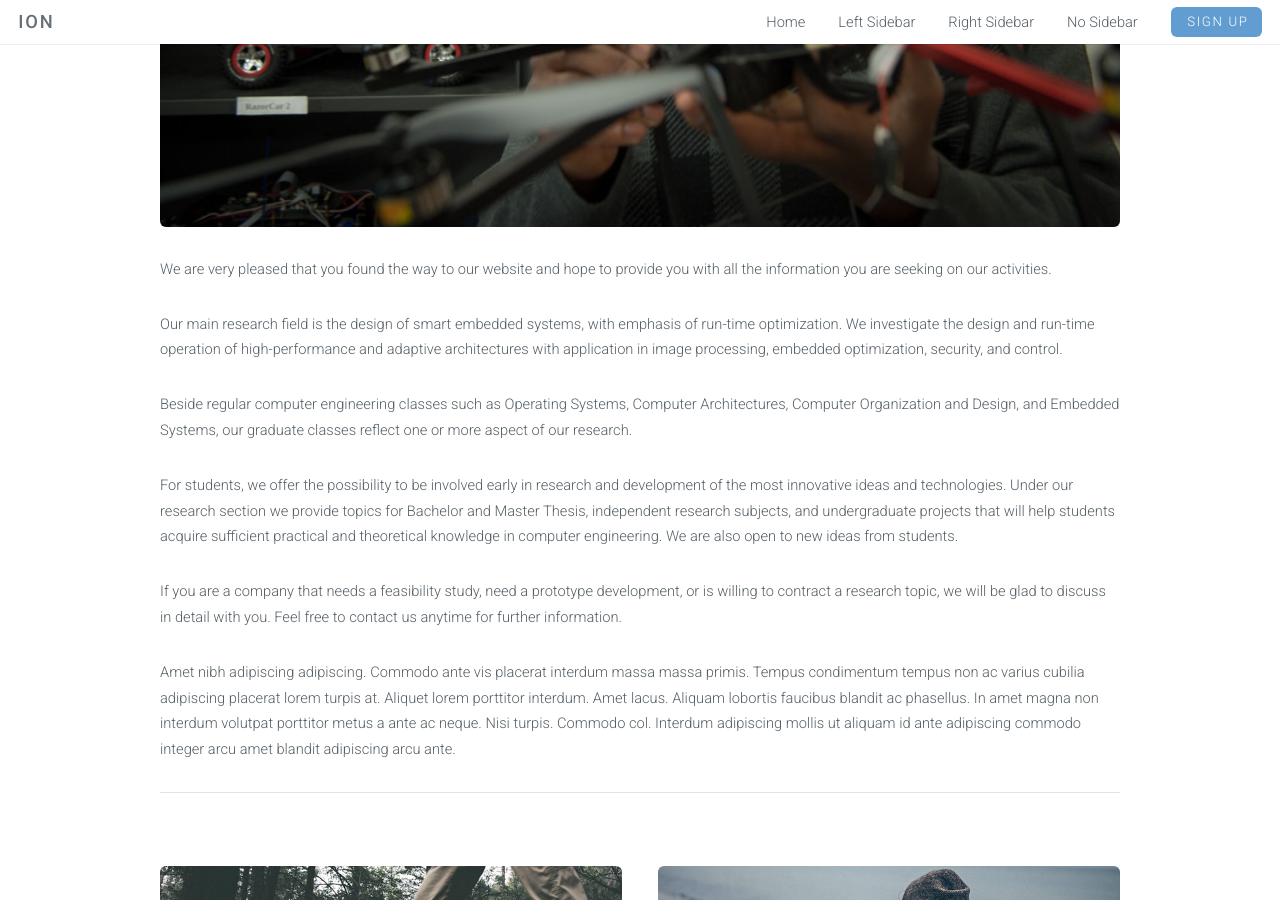
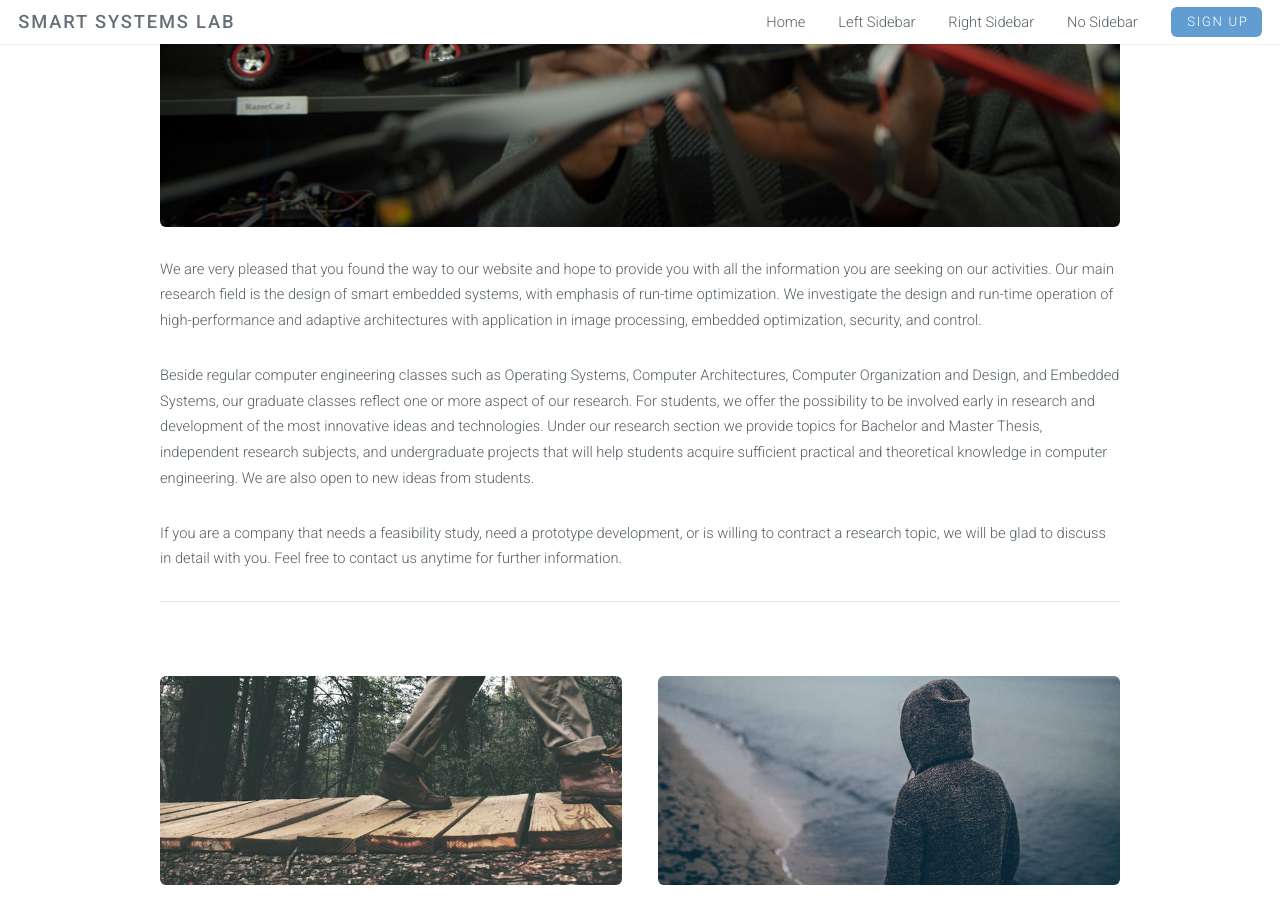
Before and after one commit to smartsystemslab-uf/smartsystemslab-uf.github.io, a Jekyll site: the page no-sidebar.html, which Jekyll copies as it is, in a window 1280 px wide and 900 px high, scrolled down 742 px. Built offline with Jekyll 4.4.1, drawn with Linux system fonts in a browser that asks for light colours.

Commit message:
Update no-sidebar.html

```diff
--- a/no-sidebar.html
+++ b/no-sidebar.html
@@ -6,7 +6,7 @@
 -->
 <html>
 	<head>
-		<title>No Sidebar - Ion by TEMPLATED</title>
+			<title>Smart Systems Lab</title>
 		<meta http-equiv="content-type" content="text/html; charset=utf-8" />
 		<meta name="description" content="" />
 		<meta name="keywords" content="" />
@@ -25,7 +25,7 @@
 
 		<!-- Header -->
 			<header id="header" class="skel-layers-fixed">
-				<h1><a href="#">Ion</a></h1>
+				<h1><a href="#">Smart Systems Lab</a></h1>
 				<nav id="nav">
 					<ul>
 						<li><a href="index.html">Home</a></li>
@@ -50,13 +50,9 @@
 
 
 
-						<p>We are very pleased that you found the way to our website and hope to provide you with all the information you are seeking on our activities.</p>
-						<p>Our main research field is the design of smart embedded systems, with emphasis of run-time optimization. We investigate the design and run-time operation of high-performance and adaptive architectures with application in image processing, embedded optimization, security, and control.</p>
-						<p>Beside regular computer engineering classes such as Operating Systems, Computer Architectures, Computer Organization and Design, and Embedded Systems, our graduate classes reflect one or more aspect of our research.</p>
-						<p>For students, we offer the possibility to be involved early in research and development of the most innovative ideas and technologies. Under our research section we provide topics for Bachelor and Master Thesis, independent research subjects, and undergraduate projects that will help students acquire sufficient practical and theoretical knowledge in computer engineering. We are also open to new ideas from students.</p>
+						<p>We are very pleased that you found the way to our website and hope to provide you with all the information you are seeking on our activities. Our main research field is the design of smart embedded systems, with emphasis of run-time optimization. We investigate the design and run-time operation of high-performance and adaptive architectures with application in image processing, embedded optimization, security, and control.</p>
+						<p>Beside regular computer engineering classes such as Operating Systems, Computer Architectures, Computer Organization and Design, and Embedded Systems, our graduate classes reflect one or more aspect of our research. For students, we offer the possibility to be involved early in research and development of the most innovative ideas and technologies. Under our research section we provide topics for Bachelor and Master Thesis, independent research subjects, and undergraduate projects that will help students acquire sufficient practical and theoretical knowledge in computer engineering. We are also open to new ideas from students.</p>
 						<p>If you are a company that needs a feasibility study, need a prototype development, or is willing to contract a research topic, we will be glad to discuss in detail with you. Feel free to contact us anytime for further information.</p>
-						<p>Amet nibh adipiscing adipiscing. Commodo ante vis placerat interdum massa massa primis. Tempus condimentum tempus non ac varius cubilia adipiscing placerat lorem turpis at. Aliquet lorem porttitor interdum. Amet lacus. Aliquam lobortis faucibus blandit ac phasellus. In amet magna non interdum volutpat porttitor metus a ante ac neque. Nisi turpis. Commodo col. Interdum adipiscing mollis ut aliquam id ante adipiscing commodo integer arcu amet blandit adipiscing arcu ante.</p>
-
 
 
 
```
